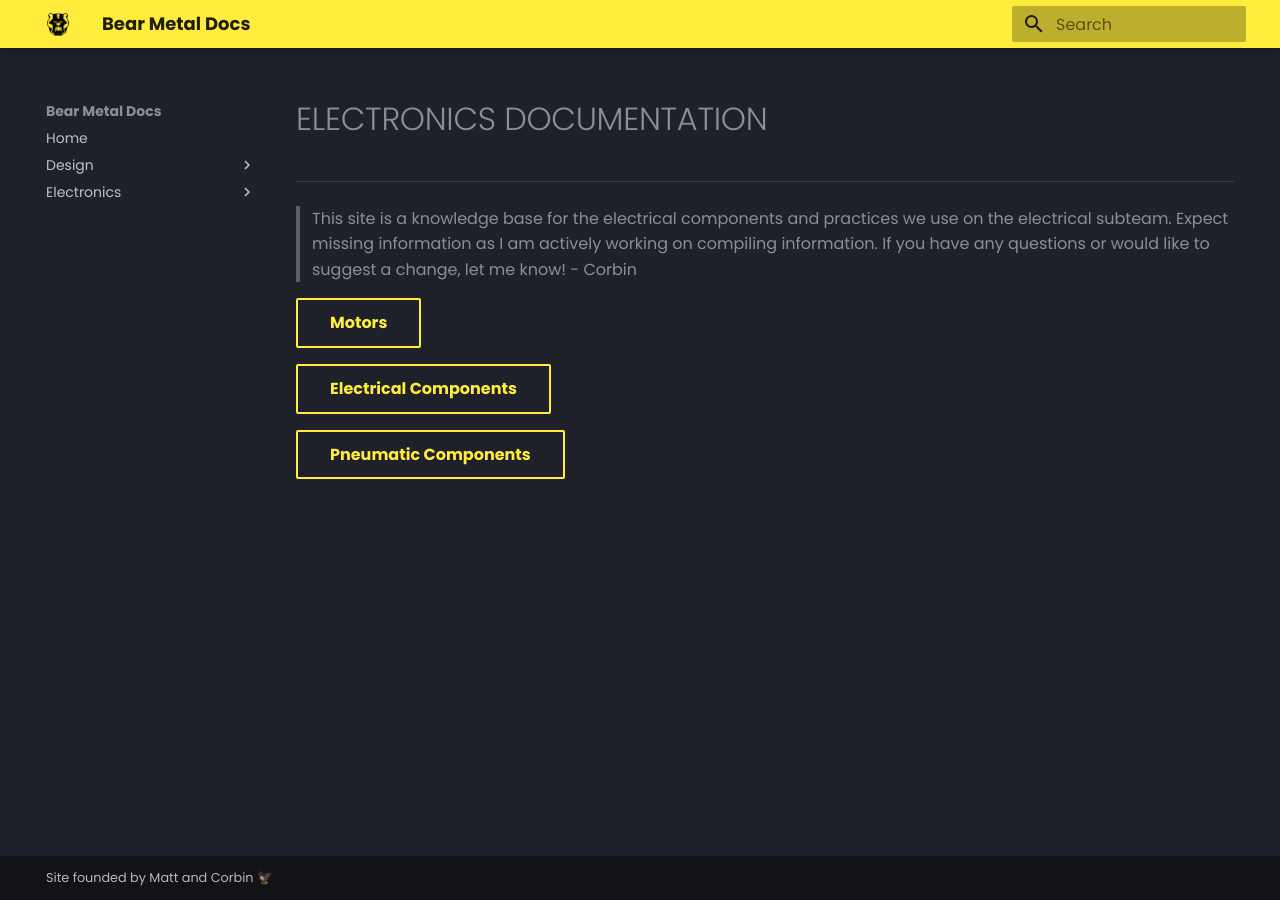
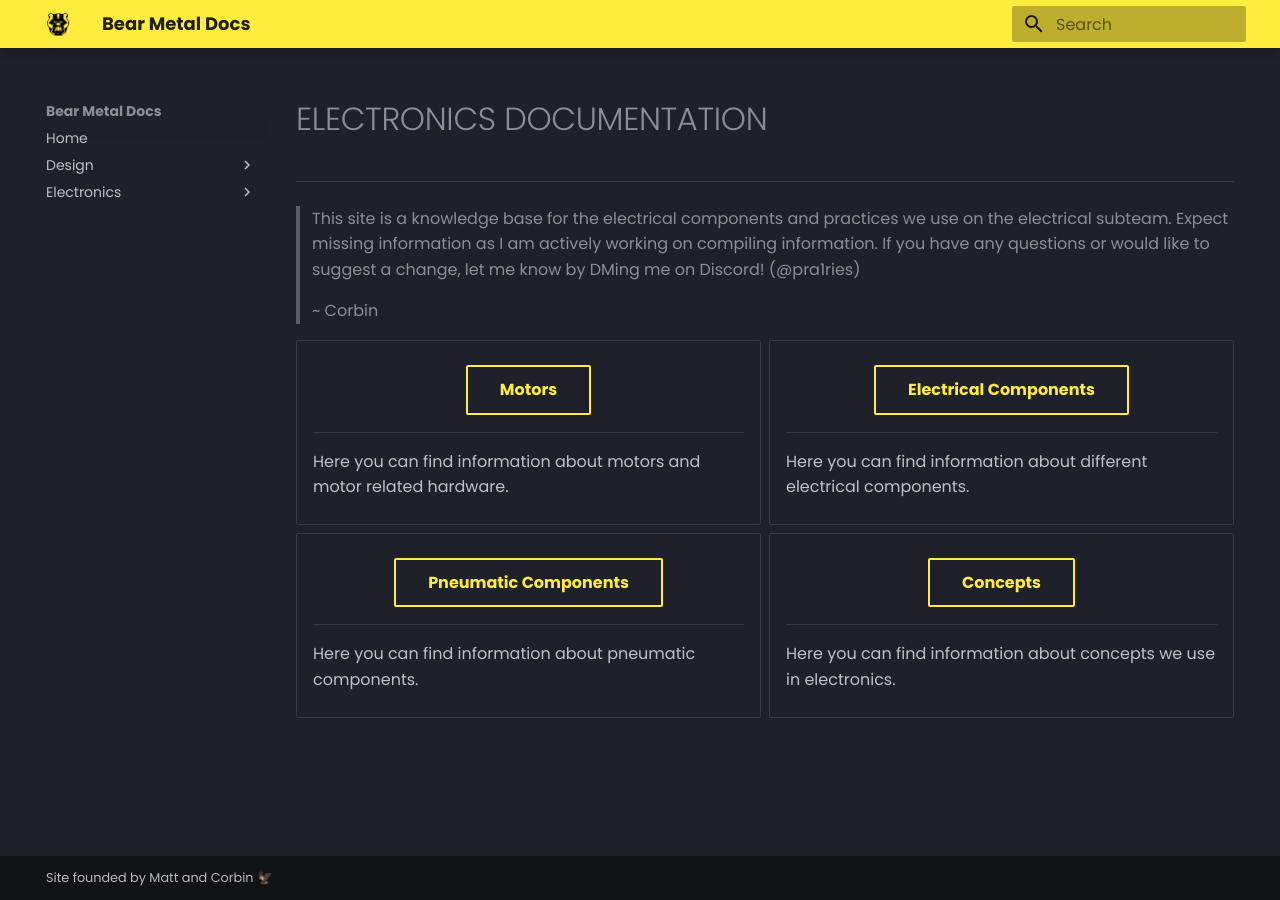
Before and after one commit to BearMetalWeb/BearMetalWeb.github.io, an MkDocs documentation site: the page built from docs/electronics/index.md, in a window 1280 px wide. Built offline with MkDocs 1.6.1 and Material for MkDocs 9.7.7, drawn with Linux system fonts in a browser that asks for light colours.

Commit message:
abbrevations update and nicer electronics home

```diff
--- a/docs/electronics/index.md
+++ b/docs/electronics/index.md
@@ -5,11 +5,32 @@ hide:
 # ELECTRONICS DOCUMENTATION
 ---
 > This site is a knowledge base for the electrical components and practices we use on the electrical subteam. Expect missing information as I am actively working on compiling information.
-> If you have any questions or would like to suggest a change, let me know!
-> - Corbin
+> If you have any questions or would like to suggest a change, let me know by DMing me on Discord! (@pra1ries)
 
-[Motors](/electronics/motors){.md-button}
+> ~ Corbin
 
-[Electrical Components](/electronics/electrical-components){.md-button}
+<div class="grid cards" markdown>
+-    <p style="text-align: center;">[Motors](/electronics/motors){.md-button}</p>
 
-[Pneumatic Components](/electronics/pneumatic-components){.md-button}
+    ---
+
+    Here you can find information about motors and motor related hardware. </p>
+
+-   <p style="text-align: center;">[Electrical Components](/electronics/electrical-components){.md-button}</p>
+
+    ---
+
+    Here you can find information about different electrical components. </p>
+
+-   <p style="text-align: center;">[Pneumatic Components](/electronics/pneumatic-components){.md-button}</p>
+
+    ---
+
+    Here you can find information about pneumatic components. </p>
+
+-   <p style="text-align: center;">[Concepts](/electronics/concepts){.md-button}</p>
+
+    ---
+
+    Here you can find information about concepts we use in electronics. </p>
+</div>
```
Also changed, not shown: includes/abbreviations.md (+2 -0 lines).
